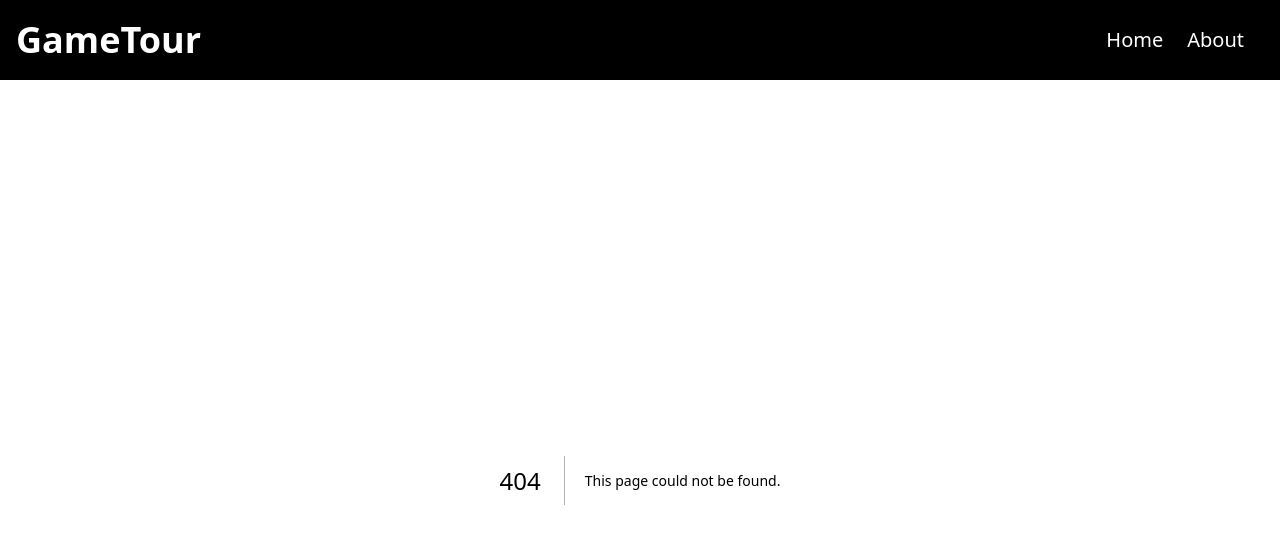
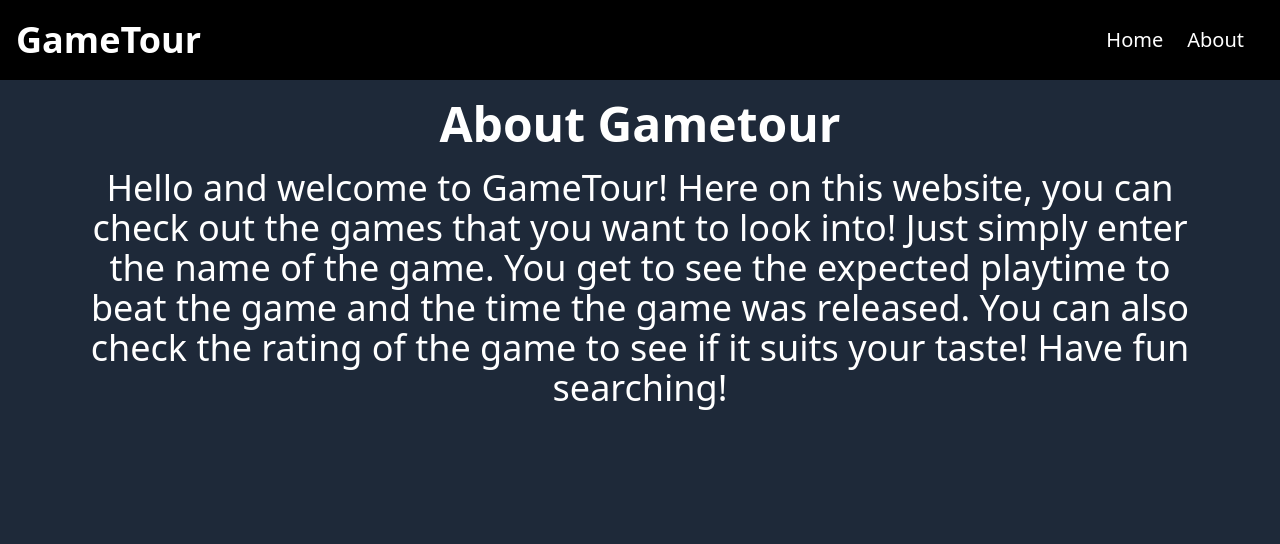
Before and after one commit to sphung01/mp-4, a Next.js app: page /about in a window 1280 px wide. Before the commit this address had no page. Shown: the top 544 px of the page. Built offline with nearby package versions, Linux system fonts and the light colour scheme.

Commit message:
Did the About page

```diff
--- /dev/null
+++ b/app/about/page.tsx
@@ -0,0 +1,18 @@
+import Transition from "@/components/Transition"
+
+export default function About() {
+    return(
+        <div className="min-h-screen w-full bg-gray-800 block justify-around items-center text-center text-white">
+            <Transition>
+                <h1 className="text-5xl p-5 font-bold">About Gametour</h1>
+                <p className="text-4xl mx-20">
+                    Hello and welcome to GameTour! Here on this website, you can check out the games that
+                    you want to look into! Just simply enter the name of the game.
+                    You get to see the expected playtime to beat the game and the time the game was
+                    released. You can also check the rating of the game to see if it suits your taste! Have fun searching!
+                </p>
+            </Transition>
+        </div>
+
+    )
+}
--- a/app/page.tsx
+++ b/app/page.tsx
@@ -2,6 +2,7 @@
 import { GameProps } from "@/types/gameInfo";
 import { useState, useEffect } from "react";
 import getGameData from "./actions";
+import Transition from "@/components/Transition";
 
 export default function Home() {
 
@@ -21,6 +22,7 @@ export default function Home() {
     <div className="min-h-screen w-full bg-gray-800 flex justify-around items-center text-white">
 
       <div className="flex flex-col items-center justify-center text-center w-1/2 h-200 rounded-xl p-4 bg-blue-600">
+        <Transition>
           <h1 className="font-bold text-lg">Enter a game that you want to look into</h1>
           <input
             value={name}
@@ -36,9 +38,11 @@ export default function Home() {
                       hover:cursor-pointer font-bold text-2xl">
             Submit
           </button>
+        </Transition>
       </div>
 
       <div className="flex flex-col justify-center w-1/2 h-200 rounded-xl p-4 bg-green-600">
+        <Transition>
           <div className="text-center m-4">
             {game?.background_image ?
             <img src={game?.background_image!} alt={"fw"}/>
@@ -49,7 +53,9 @@ export default function Home() {
             <h2 className="font-bold text-lg">🚀 Release Date: {game?.released ? game.released : "N/A"}</h2>
             <h2 className="font-bold text-lg">⭐️ Rating: {game?.rating ? game.rating : "N/A"}</h2>
           </div>
+        </Transition>
       </div>
+
     </div>
   );
 }
--- a/components/Transition.tsx
+++ b/components/Transition.tsx
@@ -12,6 +12,7 @@ export default function Transition({
         initial={{ y: 20, opacity: 0 }}
         animate={{ y: 0, opacity: 1 }}
         transition={{ ease: 'easeIn', duration: 0.75}}
+        className="flex flex-col items-center justify-center text-center"
     >
         {children}
     </motion.div>
```
Lines whose indentation alone changed are shown as unchanged.
